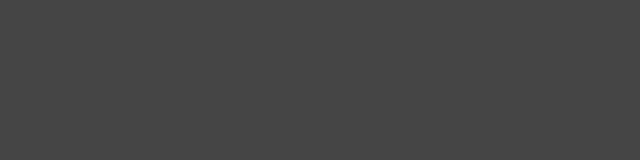
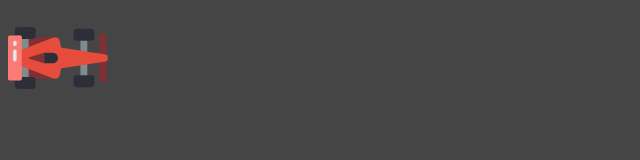
Before and after one commit to kennydpark/driving-game, a website: page index.html in a window 1280 px wide. Shown: the whole page, without its empty margins (0-640 px from the left). Drawn offline with Linux system fonts and the light colour scheme.

Commit message:
create car element and ensure that it shows on the page. #1

```diff
--- a/index.html
+++ b/index.html
@@ -7,6 +7,7 @@
 </head>
 
 <body>
+  <img src="images/f1.svg">
   <script src="main.js"></script>
 </body>
 
--- a/styles.css
+++ b/styles.css
@@ -1,3 +1,8 @@
 body {
   background-color: rgb(69, 69, 69);
 }
+
+img {
+  height: 100px;
+  width: auto;
+}
```
